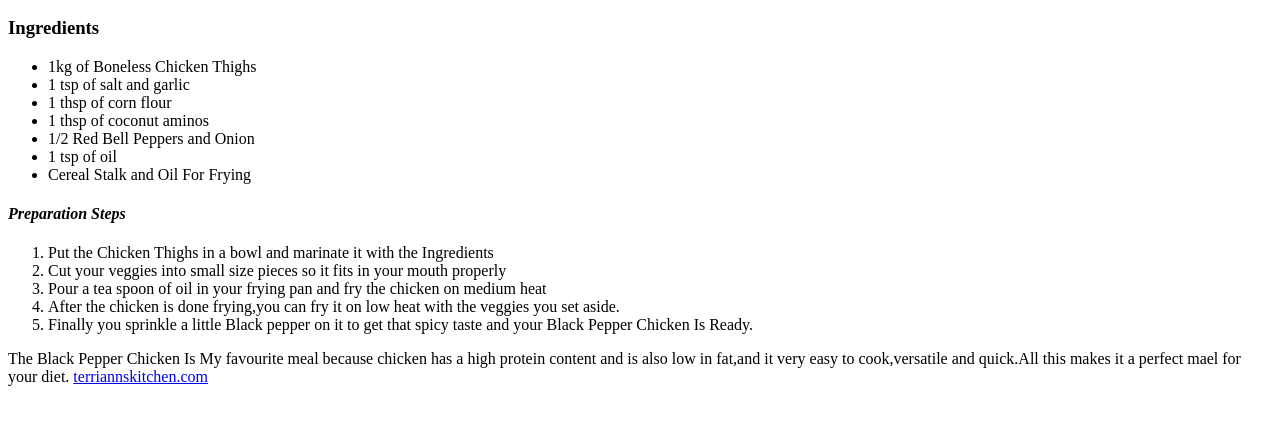
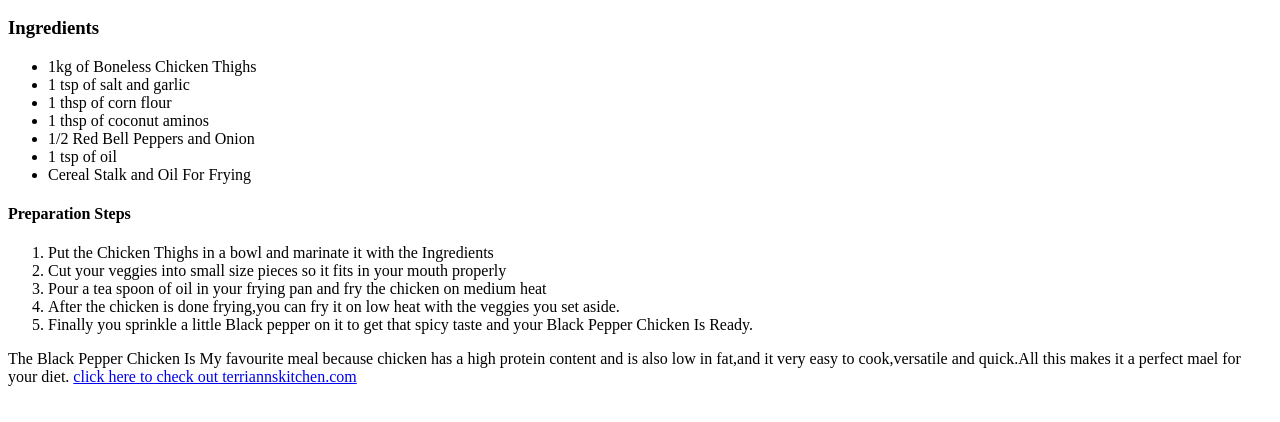
Before and after one commit to justAaronn/CSIT-121-, a plain HTML site: page lab01/favorites recipe.html in a window 1280 px wide. Shown: the part 110-532 px from the top of the page. Drawn offline with Linux system fonts and the light colour scheme.

Commit message:
Add files via upload

```diff
--- a/lab01/favorites recipe.html
+++ b/lab01/favorites recipe.html
@@ -1,5 +1,9 @@
 <!DOCTYPE html>
-	<html lang="em">
+
+
+	<html lang="en">
+
+
 	<head>
 		<meta charset="UTF-8">
 		<title>My Favourite Recipe </title>
@@ -19,7 +23,8 @@
 				<li>1 tsp of oil</li>
 				<li>Cereal Stalk and Oil For Frying</li>
 			</ul>
-		<h4><em>Preparation Steps</h4></em>
+
+		<h4>Preparation Steps</h4>
 			<ol>
 				<li>Put the Chicken Thighs in a bowl and marinate it with the Ingredients</li>
 				<li>Cut your veggies into small size pieces so it fits in your mouth properly </li>
@@ -27,9 +32,9 @@
 				<li>After the chicken is done frying,you can fry it on low heat with the veggies you set aside.</li>
 				<li>Finally you sprinkle a little Black pepper on it to get that spicy taste and your Black Pepper Chicken Is Ready. </li>
 			</ol>
+
 		<p>The Black Pepper Chicken Is My favourite meal because chicken has a high protein content and is also low in fat,and it very easy to cook,versatile and quick.All this makes it a perfect mael for your diet.
-			<a href="http://www.terriannskitchen.com/"target="_blank">terriannskitchen.com</a>
-		</p>
+			<a href="http://www.terriannskitchen.com/" target="_blank">click here to check out terriannskitchen.com</a></p>
 
 
 	</body>
```
